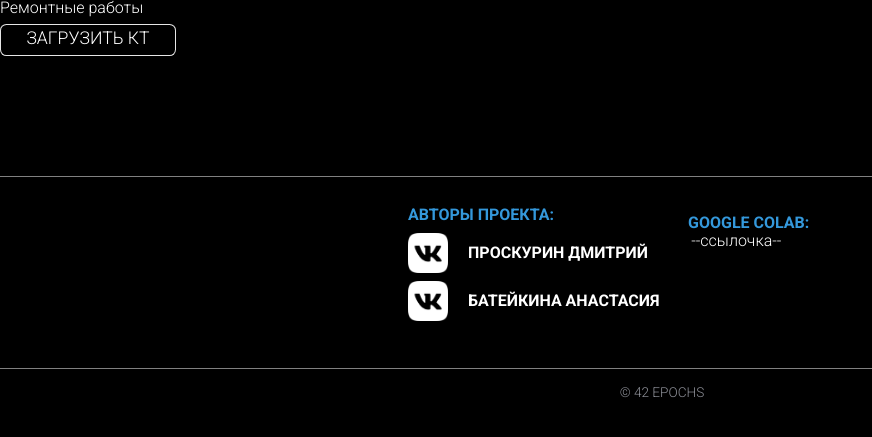
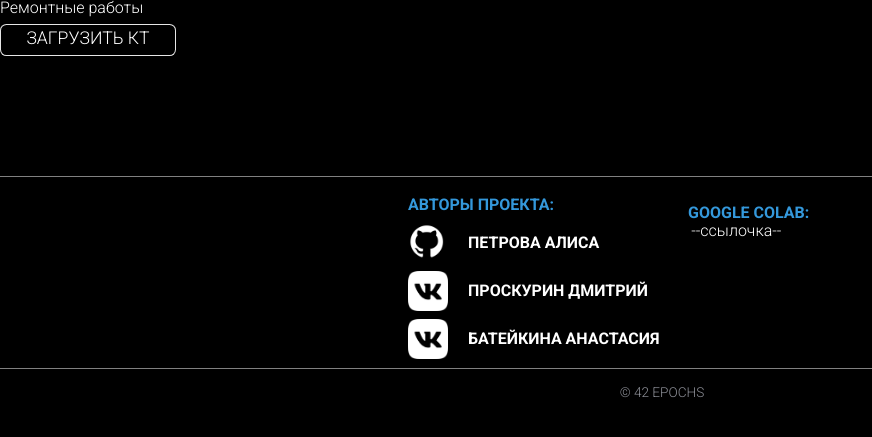
Before and after one commit to Ohlomonchick/COVID-CT-segmentation-system, a Django app: page / in a window 1280 px wide. Shown: the top 437 px of the page, without its empty margins (0-872 px from the left). Run offline with Django 3.2, Linux system fonts and the light colour scheme.

Commit message:
github in footer

```diff
--- a/_42epochs_/segmentation/static/segmentation/css/styles.css
+++ b/_42epochs_/segmentation/static/segmentation/css/styles.css
@@ -56,7 +56,7 @@ p a{
 }
 
 .footer-info {
-	margin-top: 7vh;
+	margin-top: 4.5vh;
 	height: 100%;
 	color: white;
 	width: 33vh;
@@ -118,6 +118,11 @@ p a{
 	background-repeat: no-repeat;
 }
 
+.github {
+	filter: invert(1);
+	background-image: url("../images/footer/github_PNG40.png");
+}
+
 .disclaimer {
 	padding-left: 5.5vh;
 	bottom: 0%;
--- a/_42epochs_/segmentation/templates/segmentation/base.html
+++ b/_42epochs_/segmentation/templates/segmentation/base.html
@@ -22,7 +22,13 @@
 		<div class="footer-content">
 		<div class="footer-info">
 			<p>Авторы проекта:</p>
-			<a class="person" href="https://vk.com/ohlomonchick337" target="_blank">
+            <a class="person" href="https://vk.com/ohlomonchick337" target="_blank">
+				<div class="vk github">
+				<img class="icon" src="{% static 'learning/images/footer/VK_Monochrome_Logo_t.png' %}">
+				</div>
+				<p>Петрова Алиса</p>
+			</a>
+            <a class="person" href="https://vk.com/ohlomonchick337" target="_blank">
 				<div class="vk">
 				<img class="icon" src="{% static 'learning/images/footer/VK_Monochrome_Logo_t.png' %}">
 				</div>
```
Also changed, not shown: _42epochs_/media/images/photomode_11122020_145217_2.png (added), _42epochs_/segmentation/static/segmentation/images/footer/github_PNG40.png (added).
